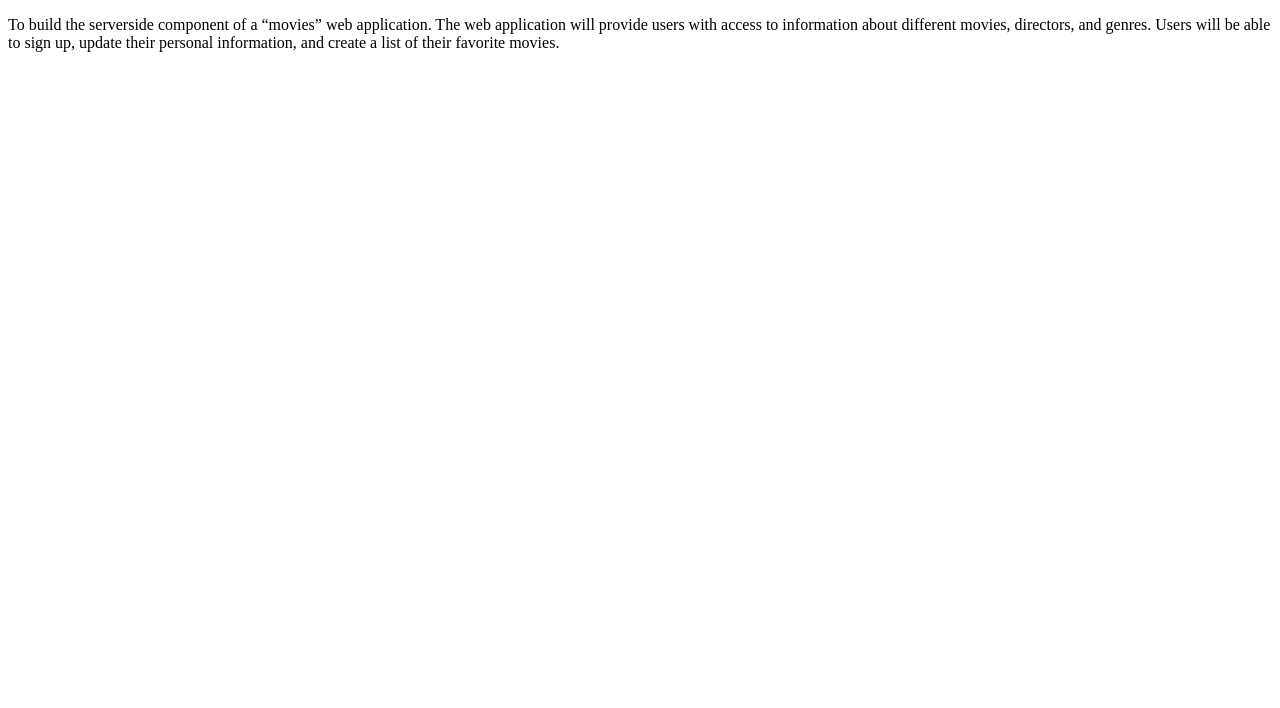
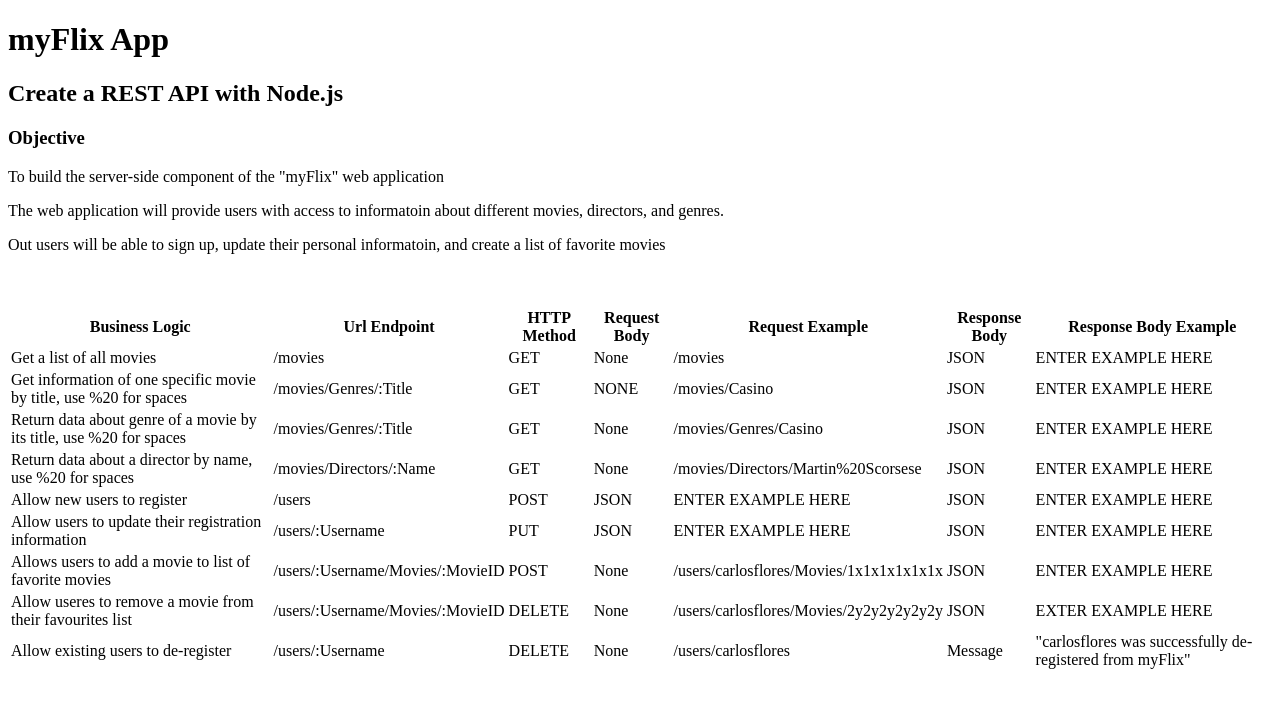
Before and after one commit to cc743/movie-api, a website: page public/documentation.html in a window 1280 px wide. Drawn offline with Linux system fonts and the light colour scheme.

Commit message:
building the structure of the "documentation.html" table

```diff
--- a/index.js
+++ b/index.js
@@ -35,6 +35,7 @@
   res.json(topMovies);
 });
 
+//using this piece of code instead of app.use(express.static('public')) due to technical difficulties
 app.get("documentation", (req, res) => {
   res.sendFile("public/documentation.html", { root: _dirname });
 });
--- a/public/documentation.html
+++ b/public/documentation.html
@@ -8,11 +8,124 @@
   </head>
 
   <body>
-    <p>
-      To build the server­side component of a “movies” web application. The web
-      application will provide users with access to information about different
-      movies, directors, and genres. Users will be able to sign up, update their
-      personal information, and create a list of their favorite movies.
-    </p>
+    <header>
+      <h1>myFlix App</h1>
+      <h2>Create a REST API with Node.js</h2>
+    </header>
+
+    <section>
+      <h3>Objective</h3>
+      <p>To build the server-side component of the "myFlix" web application</p>
+      <p>
+        The web application will provide users with access to informatoin about
+        different movies, directors, and genres.
+      </p>
+      <p>
+        Out users will be able to sign up, update their personal informatoin,
+        and create a list of favorite movies
+      </p>
+    </section>
+
+    <br />
+    <br />
+
+    <section>
+      <table>
+        <tr>
+          <th>Business Logic</th>
+          <th>Url Endpoint</th>
+          <th>HTTP Method</th>
+          <th>Request Body</th>
+          <th>Request Example</th>
+          <th>Response Body</th>
+          <th>Response Body Example</th>
+        </tr>
+        <tr>
+          <td>Get a list of all movies</td>
+          <td>/movies</td>
+          <td>GET</td>
+          <td>None</td>
+          <td>/movies</td>
+          <td>JSON</td>
+          <td>ENTER EXAMPLE HERE</td>
+        </tr>
+        <tr>
+          <td>
+            Get information of one specific movie by title, use %20 for spaces
+          </td>
+          <td>/movies/Genres/:Title</td>
+          <td>GET</td>
+          <td>NONE</td>
+          <td>/movies/Casino</td>
+          <td>JSON</td>
+          <td>ENTER EXAMPLE HERE</td>
+        </tr>
+        <tr>
+          <td>
+            Return data about genre of a movie by its title, use %20 for spaces
+          </td>
+          <td>/movies/Genres/:Title</td>
+          <td>GET</td>
+          <td>None</td>
+          <td>/movies/Genres/Casino</td>
+          <td>JSON</td>
+          <td>ENTER EXAMPLE HERE</td>
+        </tr>
+        <tr>
+          <td>Return data about a director by name, use %20 for spaces</td>
+          <td>/movies/Directors/:Name</td>
+          <td>GET</td>
+          <td>None</td>
+          <td>/movies/Directors/Martin%20Scorsese</td>
+          <td>JSON</td>
+          <td>ENTER EXAMPLE HERE</td>
+        </tr>
+        <tr>
+          <td>Allow new users to register</td>
+          <td>/users</td>
+          <td>POST</td>
+          <td>JSON</td>
+          <td>ENTER EXAMPLE HERE</td>
+          <td>JSON</td>
+          <td>ENTER EXAMPLE HERE</td>
+        </tr>
+        <tr>
+          <td>Allow users to update their registration information</td>
+          <td>/users/:Username</td>
+          <td>PUT</td>
+          <td>JSON</td>
+          <td>ENTER EXAMPLE HERE</td>
+          <td>JSON</td>
+          <td>ENTER EXAMPLE HERE</td>
+        </tr>
+        <tr>
+          <td>Allows users to add a movie to list of favorite movies</td>
+          <td>/users/:Username/Movies/:MovieID</td>
+          <td>POST</td>
+          <td>None</td>
+          <td>/users/carlosflores/Movies/1x1x1x1x1x1x</td>
+          <td>JSON</td>
+          <td>ENTER EXAMPLE HERE</td>
+        </tr>
+        <tr>
+          <td>Allow useres to remove a movie from their favourites list</td>
+          <td>/users/:Username/Movies/:MovieID</td>
+          <td>DELETE</td>
+          <td>None</td>
+          <td>/users/carlosflores/Movies/2y2y2y2y2y2y</td>
+          <td>JSON</td>
+          <td>EXTER EXAMPLE HERE</td>
+        </tr>
+        <tr>
+          <td>Allow existing users to de-register</td>
+          <td>/users/:Username</td>
+          <td>DELETE</td>
+          <td>None</td>
+          <td>/users/carlosflores</td>
+          <td>Message</td>
+          <td>"carlosflores was successfully de-registered from myFlix"</td>
+        </tr>
+      </table>
+    </section>
   </body>
 </html>
```
